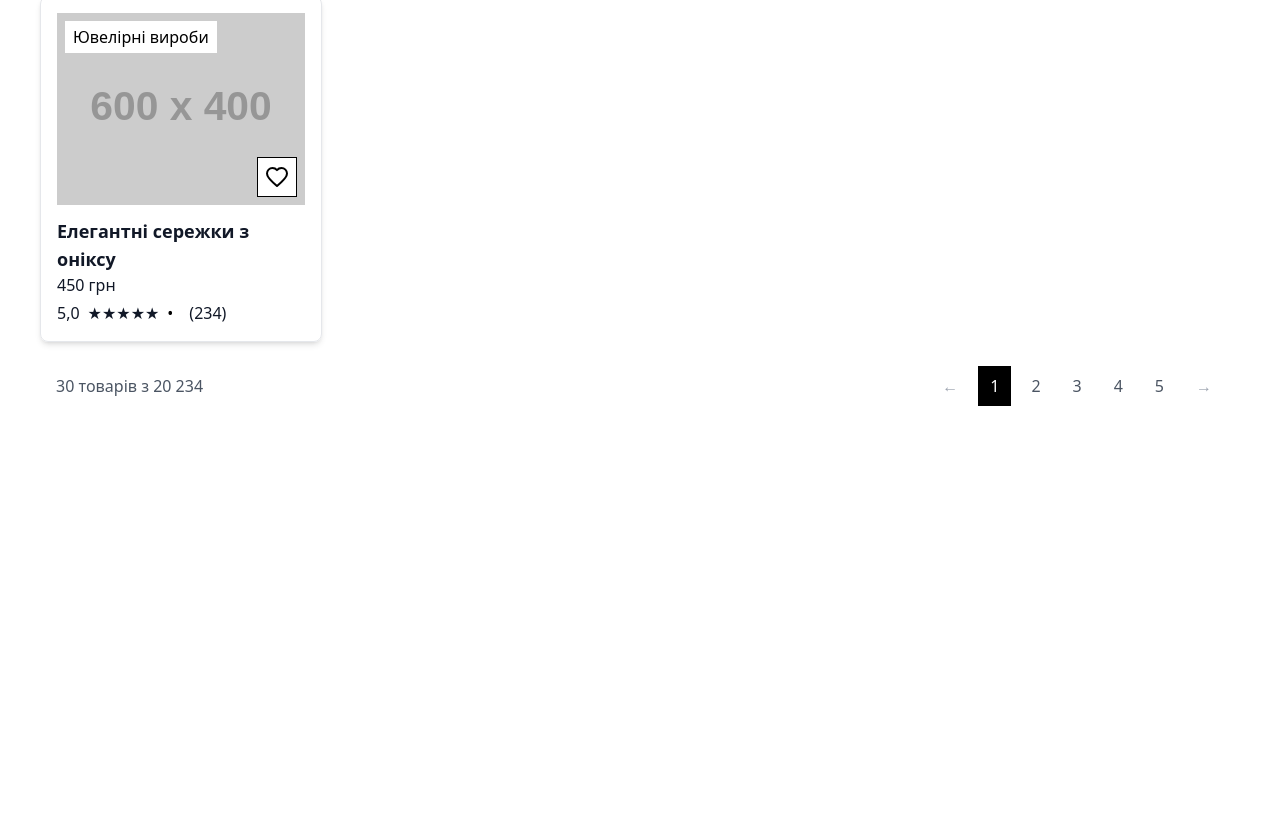
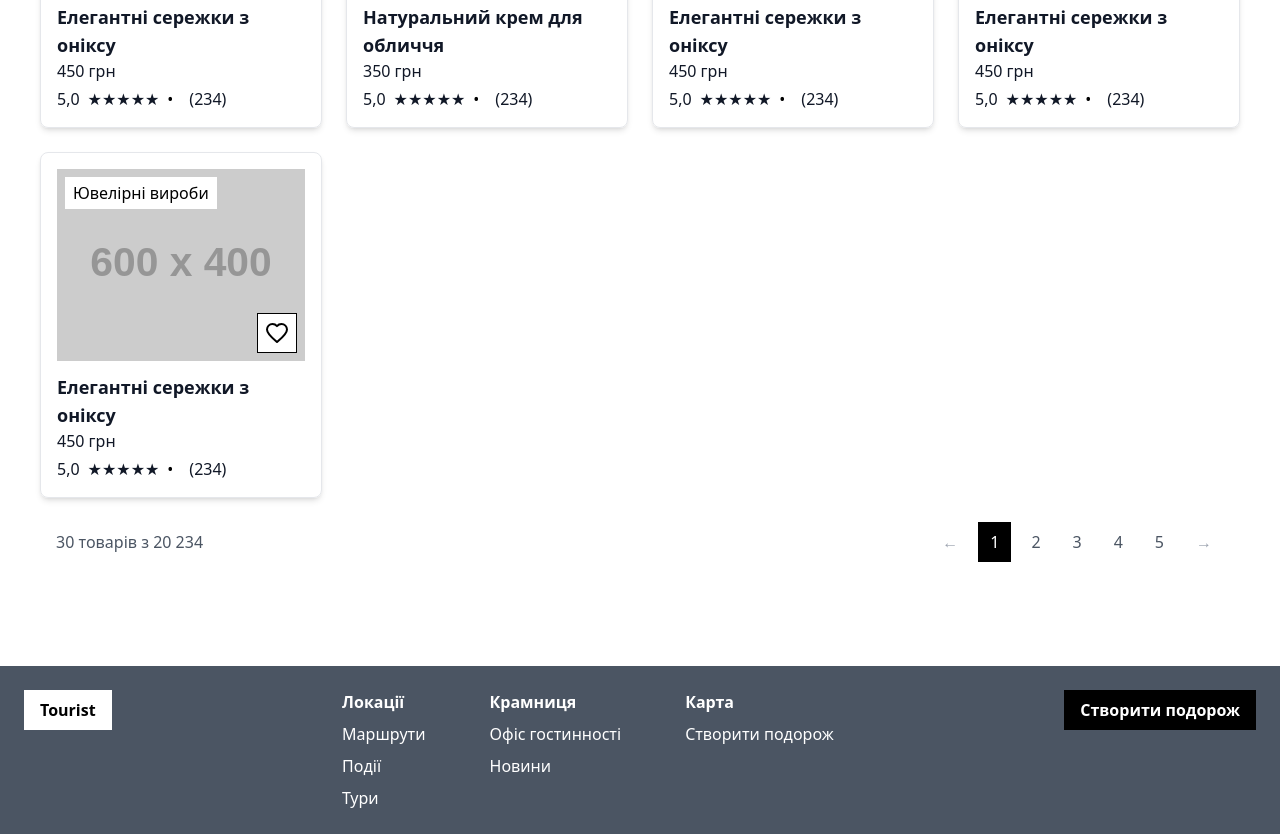
Before and after one commit to Angelina2708/touristkp, a website: page index.html in a window 1280 px wide. Shown: the part 1094-1928 px from the top of the page. Before the commit the page ends 1548 px from the top, so only its background shows below. Drawn offline with nearby package versions, Linux system fonts and the light colour scheme; placeholder pictures from the web are drawn by us.

Commit message:
update index page

```diff
--- a/index.html
+++ b/index.html
@@ -11,8 +11,8 @@
 </head>
 
 <body class=" text-gray-900 bg-white">
-  <header class="bg-gray-100 text-gray-900 border-b-2 border-black">
-    <nav>
+  <header class="bg-gray-100 text-gray-900 ">
+    <nav class="border-b-2 border-black">
       <div class="flex flex-wrap justify-between items-center mx-auto max-w-screen-xl p-4">
         <a href="#" class="flex items-center space-x-3 rtl:space-x-reverse bg-white text-black p-4 rounded-none">
           <span class="self-center text-2xl font-semibold whitespace-nowrap dark:text-white">Tourist</span>
@@ -88,11 +88,27 @@
           </button>
         </div>
 
+        <div>
+          <button class="bg-black text-white font-bold py-2 px-4">Створити подорож</button>
+        </div>
+
       </div>
+
     </nav>
+
+
+    <div class="text-center mt-10">
+      <p class="text-4xl font-bold">Унікальні товари для кожного</p>
+      <p class="text-black-600 text-l mt-3 pb-10">
+        Місце для покупок унікальних продуктів та сувенірів від місцевих майстрів
+      </p>
+    </div>
+
+
+
   </header>
 
-  <main class="container mx-auto px-4 py-6 ">
+  <main class="container mx-auto px-4 py-6 pb-20">
 
     <!--  фільтри з чекбоксами -->
     <div class="flex space-x-2 mx-auto p-6">
@@ -396,9 +412,39 @@
   </main>
 
 
-  <footer>
-    <!-- тут має бути підвал сайту -->
+  <footer class="bg-gray-600 text-white p-6">
+    <div class="max-w-7xl mx-auto flex justify-between items-start">
+      <!-- Логотип -->
+      <div>
+        <button class="bg-white text-black font-bold py-2 px-4">Tourist</button>
+      </div>
+
+      <!-- Колонки з посиланнями -->
+      <div class="flex space-x-16">
+        <div class="space-y-2">
+          <p class="font-semibold">Локації</p>
+          <p>Маршрути</p>
+          <p>Події</p>
+          <p>Тури</p>
+        </div>
+        <div class="space-y-2">
+          <p class="font-semibold">Крамниця</p>
+          <p>Офіс гостинності</p>
+          <p>Новини</p>
+        </div>
+        <div class="space-y-2">
+          <p class="font-semibold">Карта</p>
+          <p>Створити подорож</p>
+        </div>
+      </div>
+
+      <!-- Кнопка створення подорожі -->
+      <div>
+        <button class="bg-black text-white font-bold py-2 px-4">Створити подорож</button>
+      </div>
+    </div>
   </footer>
+
 
 </body>
 
```
